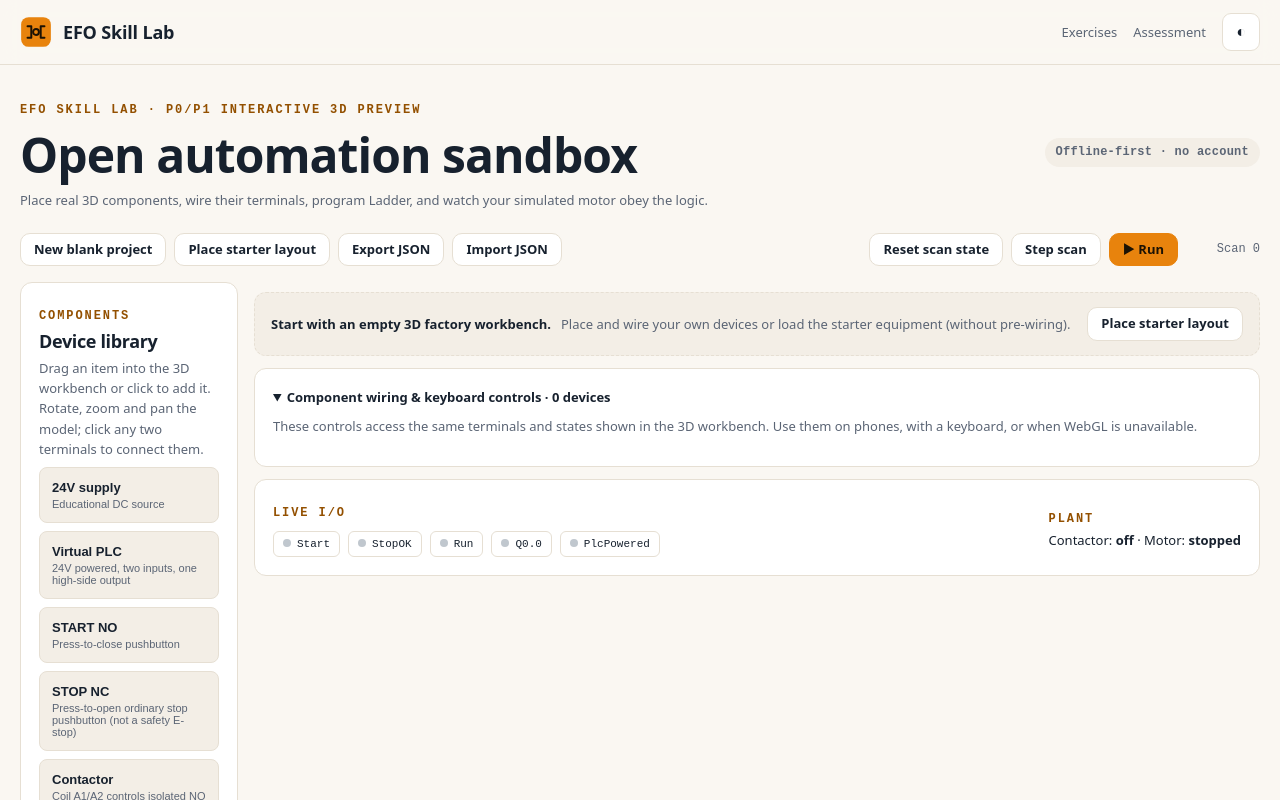
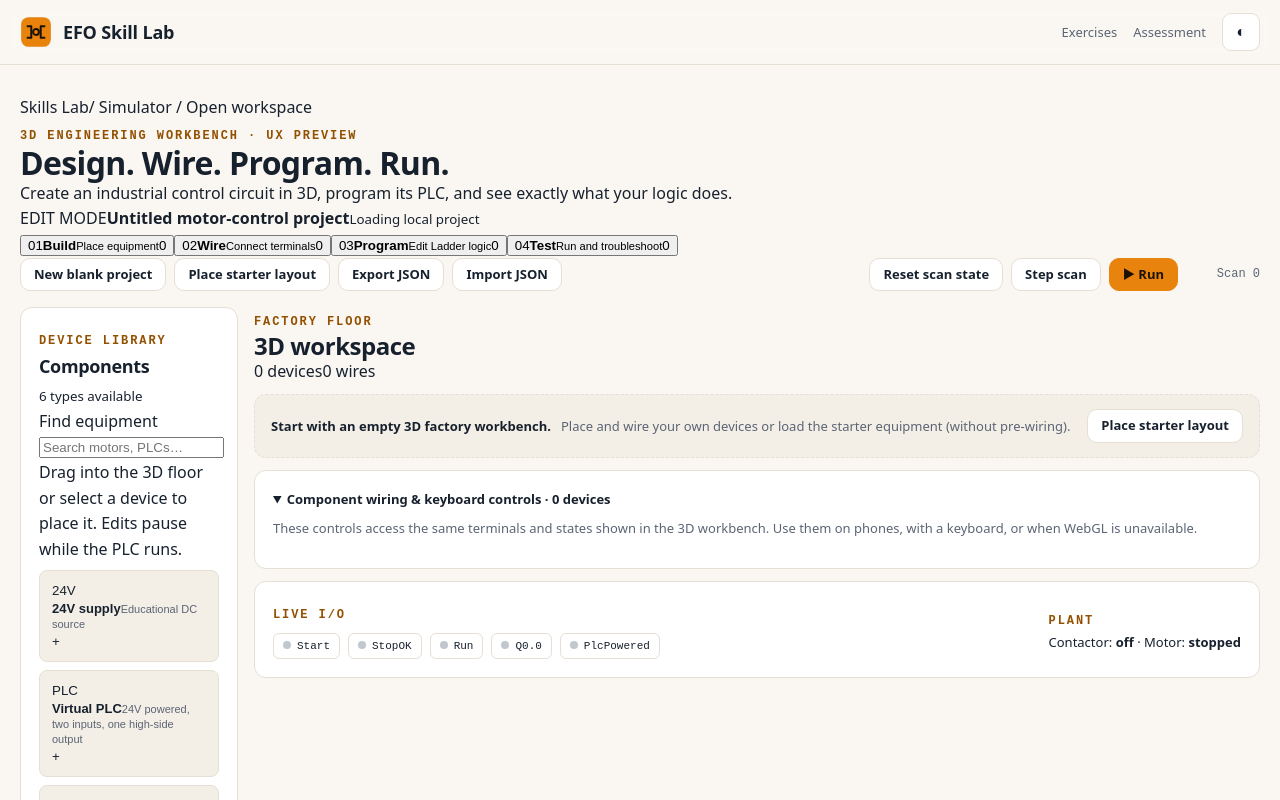
Before and after one commit to adjeiemmaaegh-web/School-of-scammers, a React (Vite) app: page /sandbox in a window 1280 px wide. Shown: the top 800 px of the page. Built offline with nearby package versions, Linux system fonts and the light colour scheme.

Commit message:
feat(ux): introduce staged 3D workbench, searchable library and contextual inspector

```diff
--- a/src/app/SandboxPage.tsx
+++ b/src/app/SandboxPage.tsx
@@ -3,6 +3,7 @@ import { Link } from 'react-router-dom';
 import { COMPONENTS, componentKinds, type ComponentKind } from '../components/registry';
 import { AppHeader } from '../ui/AppHeader';
 import { LadderEditor } from '../program/LadderEditor';
+import { WorkbenchInspector } from '../ui/sandbox/WorkbenchInspector';
 import type { Command, ProjectFile, RenderSnapshot, WorkerResponse } from '../sim/signals';
 import './sandbox.css';
 
@@ -15,6 +16,10 @@ export function SandboxPage() {
   const [project, setProject] = useState<ProjectFile | null>(null);
   const [selectedTerminal, setSelectedTerminal] = useState<string | null>(null);
   const [moveTarget, setMoveTarget] = useState<string | null>(null);
+  const [selectedDeviceId, setSelectedDeviceId] = useState<string | null>(null);
+  const [libraryQuery, setLibraryQuery] = useState('');
+  const [activeStage, setActiveStage] = useState<'build' | 'wire' | 'program' | 'test'>('build');
+  const [localSave, setLocalSave] = useState<'pending' | 'saved' | 'failed'>('pending');
   const [events, setEvents] = useState<string[]>([]);
   const [clientError, setClientError] = useState<string | null>(null);
   const worker = useRef<Worker | null>(null);
@@ -40,8 +45,20 @@ export function SandboxPage() {
     } catch { setClientError('Saved project could not be read; starting with a blank workspace.'); }
     return () => { engine.terminate(); worker.current = null; };
   }, []);
-  useEffect(() => { if (project) try { localStorage.setItem(STORAGE_KEY, JSON.stringify(project)); } catch {
-    setClientError('Local browser storage is full. Export your project as JSON to keep it.'); } }, [project]);
+  useEffect(() => {
+    if (!project) return;
+    try {
+      localStorage.setItem(STORAGE_KEY, JSON.stringify(project));
+      setLocalSave('saved');
+    } catch {
+      setLocalSave('failed');
+      setClientError('Local browser storage is full. Export your project as JSON to keep it.');
+    }
+  }, [project]);
+  const goToStage = (stage: 'build' | 'wire' | 'program' | 'test') => {
+    setActiveStage(stage);
+    document.getElementById(`sandbox-stage-${stage}`)?.scrollIntoView({ behavior: 'smooth', block: 'start' });
+  };
   const uniqueId = (prefix: string): string => {
     let id = '';
     do { id = `${prefix}-${nextId.current++}`; }
@@ -85,22 +102,53 @@ export function SandboxPage() {
       if (file.size > 200000) throw new Error('Project must be under 200 KB');
       const parsed: unknown = JSON.parse(await file.text());
       send([{ k: 'loadProject', project: parsed }]);
-      setSelectedTerminal(null); setMoveTarget(null); setEvents([]); setClientError(null);
+      setSelectedTerminal(null); setMoveTarget(null); setSelectedDeviceId(null); setEvents([]); setClientError(null);
     } catch (e) { setClientError(e instanceof Error ? e.message : 'Project import failed'); }
     ev.target.value = '';
   };
   const editable = !snapshot?.running;
+  const selectedDevice = project?.components.find(c => c.id === selectedDeviceId) ?? null;
+  const visibleKinds = componentKinds.filter(kind => {
+    const definition = COMPONENTS[kind];
+    const words = `${definition.kind} ${definition.label} ${definition.help}`.toLowerCase();
+    return words.includes(libraryQuery.trim().toLowerCase());
+  });
+  const workflow = [
+    { id: 'build' as const, label: 'Build', hint: 'Place equipment', count: project?.components.length ?? 0 },
+    { id: 'wire' as const, label: 'Wire', hint: 'Connect terminals', count: project?.wires.length ?? 0 },
+    { id: 'program' as const, label: 'Program', hint: 'Edit Ladder logic', count: project?.program.rungs.length ?? 0 },
+    { id: 'test' as const, label: 'Test', hint: 'Run and troubleshoot', count: snapshot?.tick ?? 0 },
+  ];
   return <>
     <AppHeader right={<div className="sandbox-header-links"><Link to="/trades">Exercises</Link><Link to="/employer">Assessment</Link></div>} />
-    <main id="main" className="sandbox-page wrap wrap-wide">
-      <div className="sandbox-section-head sandbox-title">
-        <div><span className="eyebrow">EFO Skill Lab · P0/P1 interactive 3D preview</span>
-          <h1>Open automation sandbox</h1>
-          <p>Place real 3D components, wire their terminals, program Ladder, and watch your simulated motor obey the logic.</p></div>
-        <span className="status-pill is-idle">Offline-first · no account</span>
-      </div>
+    <main id="main" className="sandbox-page sandbox-ux wrap wrap-wide">
+      <header className="sandbox-masthead">
+        <div>
+          <p className="sandbox-breadcrumb"><Link to="/">Skills Lab</Link><span>/</span> Simulator <span>/</span> Open workspace</p>
+          <span className="eyebrow">3D engineering workbench · UX preview</span>
+          <h1>Design. Wire. Program. Run.</h1>
+          <p className="sandbox-masthead-lede">Create an industrial control circuit in 3D, program its PLC, and see exactly what your logic does.</p>
+        </div>
+        <div className="sandbox-project-meta" role="status" aria-live="polite">
+          <span className={`sandbox-work-status ${snapshot?.running ? 'is-running' : ''}`}>
+            <i aria-hidden="true" />{snapshot?.running ? 'SIMULATION RUNNING' : 'EDIT MODE'}
+          </span>
+          <strong>Untitled motor-control project</strong>
+          <small>{localSave === 'saved' ? 'Saved in this browser' :
+            localSave === 'failed' ? 'Not saved — export your JSON' : 'Loading local project'}</small>
+        </div>
+      </header>
+      <nav className="sandbox-workflow" aria-label="Sandbox workflow shortcuts">
+        {workflow.map((step, index) => <button type="button" key={step.id}
+          onClick={() => goToStage(step.id)} aria-pressed={activeStage === step.id}
+          className={activeStage === step.id ? 'active' : ''}>
+          <span className="sandbox-workflow-number">{String(index + 1).padStart(2, '0')}</span>
+          <span><strong>{step.label}</strong><small>{step.hint}</small></span>
+          <span className="sandbox-workflow-count">{step.count}</span>
+        </button>)}
+      </nav>
       <div className="sandbox-toolbar">
-        <button className="btn ghost small" onClick={() => { setSelectedTerminal(null); setMoveTarget(null); send([{ k: 'clear' }]); }} disabled={!editable}>New blank project</button>
+        <button className="btn ghost small" onClick={() => { setSelectedTerminal(null); setMoveTarget(null); setSelectedDeviceId(null); setActiveStage('build'); send([{ k: 'clear' }]); }} disabled={!editable}>New blank project</button>
         <button className="btn ghost small" onClick={layout} disabled={!editable || !!project?.components.length}>Place starter layout</button>
         <button className="btn ghost small" onClick={exportProject}>Export JSON</button>
         <button className="btn ghost small" onClick={() => fileInput.current?.click()}>Import JSON</button>
@@ -110,25 +158,42 @@ export function SandboxPage() {
         <button className="btn ghost small" onClick={() => send([{ k: 'step' }])} disabled={!editable}>Step scan</button>
         <button className="btn primary small" onClick={() => send([{ k: snapshot?.running ? 'pause' : 'run' }])}>
           {snapshot?.running ? 'Pause' : '▶ Run'}</button>
-        <span className="sandbox-scan">Scan {snapshot?.tick ?? 0}</span>
+        <span className="sandbox-scan" aria-live="off">Scan {snapshot?.tick ?? 0}</span>
       </div>
       {(clientError || snapshot?.lastError) && <div role="alert" className="sandbox-alert">{clientError || snapshot?.lastError}</div>}
       <div className="sandbox-layout">
         <aside className="sandbox-palette panel" aria-label="Component library">
-          <span className="eyebrow">Components</span>
-          <h2>Device library</h2>
-          <p className="sandbox-help">Drag an item into the 3D workbench or click to add it. Rotate, zoom and pan the model; click any two terminals to connect them.</p>
-          {componentKinds.map(kind => <button key={kind} draggable={editable}
-            onDragStart={ev => ev.dataTransfer.setData('text/plain', `add:${kind}`)}
-            onClick={() => place(kind)} disabled={!editable}
-            className="sandbox-palette-item"><strong>{COMPONENTS[kind].label}</strong>
-            <small>{COMPONENTS[kind].help}</small></button>)}
+          <div className="sandbox-rail-heading"><span className="eyebrow">Device library</span><h2>Components</h2>
+            <small>{visibleKinds.length} types available</small></div>
+          <label className="sandbox-library-search">
+            <span>Find equipment</span>
+            <input type="search" value={libraryQuery} onChange={e => setLibraryQuery(e.target.value)}
+              placeholder="Search motors, PLCs…" aria-label="Search component library" />
+          </label>
+          <p className="sandbox-library-help">Drag into the 3D floor or select a device to place it. Edits pause while the PLC runs.</p>
+          <div className="sandbox-palette-list">
+            {visibleKinds.map(kind => <button key={kind} draggable={editable}
+              onDragStart={ev => ev.dataTransfer.setData('text/plain', `add:${kind}`)}
+              onClick={() => place(kind)} disabled={!editable}
+              className="sandbox-palette-item">
+              <span className={`sandbox-device-glyph kind-${kind}`} aria-hidden="true">
+                {kind === 'plc' ? 'PLC' : kind === 'supply' ? '24V' : kind === 'motor' ? 'M' : kind === 'contactor' ? 'K' : kind === 'start' ? 'I' : 'O'}
+              </span>
+              <span><strong>{COMPONENTS[kind].label}</strong><small>{COMPONENTS[kind].help}</small></span>
+              <span className="sandbox-add-device" aria-hidden="true">+</span>
+            </button>)}
+            {!visibleKinds.length && <p className="sandbox-help" role="status">No devices match your search. Try “motor” or “PLC”.</p>}
+          </div>
+          <div className="sandbox-library-foot"><strong>Learning scope</strong><span>24V DC · one PLC · educational simulation</span></div>
         </aside>
-        <div className="sandbox-main">
+        <div className="sandbox-main" id="sandbox-stage-build">
+          <div className="sandbox-scene-heading"><div><span className="eyebrow">Factory floor</span><h2>3D workspace</h2></div>
+            <div><span className="sandbox-scene-stat">{project?.components.length ?? 0} devices</span><span className="sandbox-scene-stat">{project?.wires.length ?? 0} wires</span></div></div>
           <Suspense fallback={<div className="sandbox-3d-loading" role="status">Loading the interactive 3D workbench…</div>}>
             {project && snapshot && <Sandbox3D
               project={project} snapshot={snapshot} editable={editable}
               selectedTerminal={selectedTerminal} moveTarget={moveTarget}
+              selectedDeviceId={selectedDeviceId} onSelectDevice={setSelectedDeviceId}
               onTerminal={connect}
               onOperate={(id, pressed) => send([{ k: 'operate', id, pressed }])}
               onPlace={(kind, at) => place(kind, at.x, at.y)}
@@ -140,7 +205,7 @@ export function SandboxPage() {
             <span>Place and wire your own devices or load the starter equipment (without pre-wiring).</span>
             <button className="btn ghost small" onClick={layout}>Place starter layout</button>
           </div>}
-          <details className="sandbox-patch panel" open>
+          <details id="sandbox-stage-wire" className="sandbox-patch panel" open>
             <summary>Component wiring &amp; keyboard controls · {project?.components.length ?? 0} devices</summary>
             <p className="sandbox-help">These controls access the same terminals and states shown in the 3D workbench. Use them on phones, with a keyboard, or when WebGL is unavailable.</p>
             <div className="sandbox-device-list">
@@ -150,7 +215,8 @@ export function SandboxPage() {
                   c.kind === 'plc' ? snapshot?.io.PlcPowered : c.kind === 'start' || c.kind === 'stop' ? c.pressed : false;
                 return <section className={`sandbox-device ${live ? 'active' : ''}`} key={c.id} data-device-id={c.id}>
                   <div className="sandbox-patch-head">
-                    <strong>{def.label}</strong>
+                    <button type="button" className="sandbox-inspect-link" onClick={() => setSelectedDeviceId(c.id)}
+                      aria-label={`Inspect ${def.label}`}>{def.label}</button>
                     <span className="sandbox-device-status">{c.kind === 'motor' ? (live ? 'RUNNING' : 'STOPPED') :
                       c.kind === 'contactor' ? (live ? 'COIL ON' : 'COIL OFF') :
                       c.kind === 'plc' ? (live ? 'POWER OK' : 'NO POWER') :
@@ -163,7 +229,7 @@ export function SandboxPage() {
                         {c.pressed ? 'Release' : 'Press'}</button>}
                     <button type="button" className="sandbox-position" disabled={!editable}
                       aria-label={`Move ${def.label} in 3D`}
-                      onClick={() => setMoveTarget(c.id)}>Move in 3D</button>
+                      onClick={() => { setMoveTarget(c.id); setSelectedDeviceId(c.id); }}>Move in 3D</button>
                   </div>
                   <div className="sandbox-patch-terminals">
                     {def.terminals.map(t => {
@@ -187,11 +253,20 @@ export function SandboxPage() {
               <p>Contactor: <strong>{snapshot?.contactorOn ? 'energised' : 'off'}</strong> · Motor: <strong>{snapshot?.motorOn ? 'running' : 'stopped'}</strong></p></div>
           </div>
         </div>
+        <WorkbenchInspector project={project ?? { formatVersion: 1, components: [], wires: [], program: { id: 'pending', version: '1', rungs: [] } }}
+          snapshot={snapshot ?? { tick: 0, running: false, components: [], wires: [], io: { Start: false, StopOK: false, Run: false, 'Q0.0': false, PlcPowered: false }, voltages: {}, contactorOn: false, motorOn: false, motorAngleRad: 0, diagnostics: [], lastError: null }}
+          selectedDevice={selectedDevice} selectedTerminal={selectedTerminal} editable={editable}
+          onTerminal={connect} onCancelWire={() => setSelectedTerminal(null)}
+          onMove={id => setMoveTarget(id)}
+          onOperate={(id, pressed) => send([{ k: 'operate', id, pressed }])}
+          onClearSelection={() => setSelectedDeviceId(null)} />
       </div>
       <div className="sandbox-bottom">
-        {project && snapshot && <LadderEditor document={project.program} snapshot={snapshot}
+        <div id="sandbox-stage-program" className="sandbox-program-dock">
+          {project && snapshot && <LadderEditor document={project.program} snapshot={snapshot}
           disabled={!editable} onChange={program => send([{ k: 'loadProgram', program }])} />}
-        <aside className="sandbox-instruments panel">
+        </div>
+        <aside id="sandbox-stage-test" className="sandbox-instruments panel">
           <span className="eyebrow">Diagnostics</span><h2>Electrical &amp; event trace</h2>
           <p className="sandbox-help">Click a wire's remove button to break a connection and observe what changes. All values come from the simulator.</p>
           <details><summary>Example wiring map</summary><p>{wireGuide}</p></details>
```
